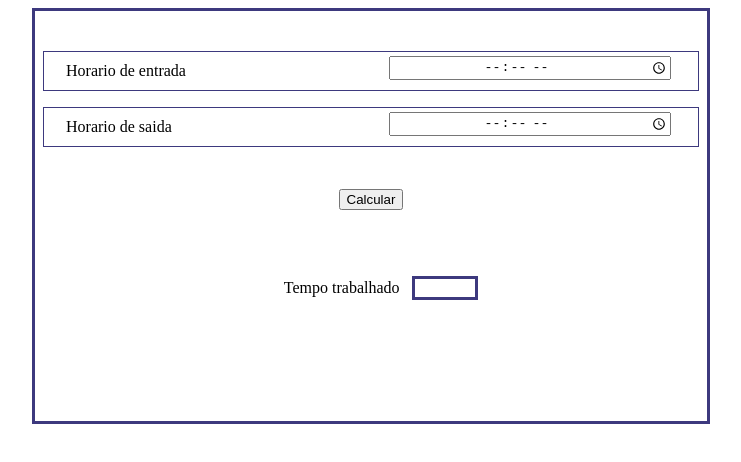
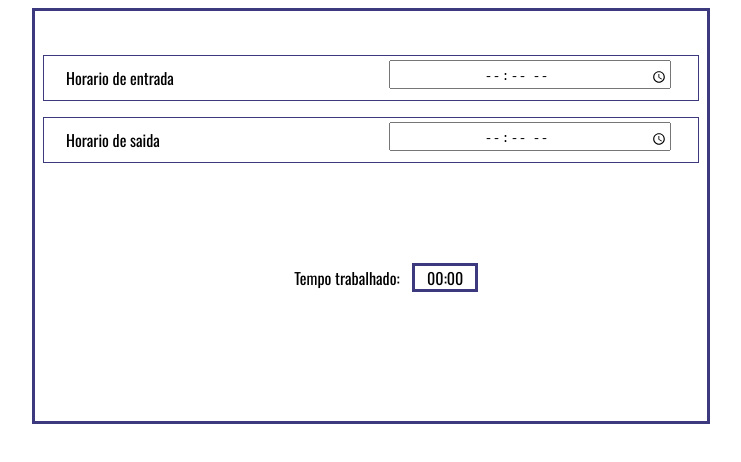
Before and after one commit to VitorAlaluf/Sistema_de_ponto, a plain HTML site: page index.html in a window 1280 px wide. Shown: the whole page, without its empty margins (269-1010 px from the left). Drawn offline with nearby package versions, Linux system fonts and the light colour scheme.

Commit message:
Creating a failsafe method against NaN & visuals

```diff
--- a/CSS.css
+++ b/CSS.css
@@ -1,3 +1,9 @@
+@import url('https://fonts.googleapis.com/css2?family=Oswald:wght@400&display=swap');
+
+body{
+    font-family: 'Oswald', Arial, Helvetica, sans-serif;
+}
+
 .center{
     margin: auto;
     width: 50%;
@@ -9,6 +15,7 @@
 }
 
 .display{
+    margin-top: 100px;
     margin-bottom: 1rem !important;
     width: 100%;
     height: 50px;
@@ -27,7 +34,7 @@
 .result{
     width: 60px;
     text-align: center;
-    height: 36%;
+    height: 46%;
     border: 3px solid rgb(61, 57, 126);
 }
 
@@ -47,20 +54,7 @@
 .mb-3 {
     margin-bottom:1rem!important;
     border: 1px solid rgb(61, 57, 126);
-   }
-
-
-div.row:nth-child(2) > div:nth-child(2) {
-    margin-top: 3.5px;
-   }
-
-div.row:nth-child(1) > div:nth-child(2) {
-    margin-top: 3.5px;
-   }
-
-div.row:nth-child(1) {
-    margin-top: 0px;
-   }
+}
 
 
 .col-sm-10{
@@ -77,3 +71,27 @@ div.row:nth-child(1) {
     margin: 10px;
     text-align: left;
 }
+
+
+
+#entry_time{
+    margin-top: 3,5;
+    padding-top: 5px;
+}
+
+#leaving_time {
+    margin-top: 0px;
+    padding-top: 5px;
+}
+
+
+
+div.row:nth-child(2) > div:nth-child(2) {
+    padding-top: 4px;
+    padding-bottom: 3px;
+   }
+
+   div.row:nth-child(1) > div:nth-child(2) {
+    padding-top: 4px;
+    padding-bottom: 3px;
+   }
--- a/JavaScript.js
+++ b/JavaScript.js
@@ -1,8 +1,10 @@
-function WorkedTime(){
+function WorkedTime(entry_time, leaving_time){
 
     //getting the values
     var entry_time = document.getElementById('entry_time').value;
     var leaving_time = document.getElementById('leaving_time').value;
+
+    if(leaving_time>entry_time){
 
         //turning values given in HH:MM to minutes
         entry_time = entry_time.split(':');
@@ -25,17 +27,17 @@ function WorkedTime(){
             formated_minutes="0"+formated_minutes;
         }
 
+        formated_hours = formated_hours || '00';
+        formated_minutes = formated_minutes || '00';
+
         //returning formated worked time
         document.getElementById('result').innerHTML = formated_hours + ':' + formated_minutes;
 
+        //document.getElementById('result').innerHTML = eTime;
 
+    }else{
+        console.log("invalid time");
+        document.getElementById('result').innerHTML = "00:00";
+    }
 
-
-
-//    console.log("entry time in minutes: " + entry_time_minutes);
-//    console.log("leaving time in minutes: " + leaving_time_minutes);
-//    console.log("difference in minutes: " + diff);
-//    console.log("difference in hours: " + diff/60);
-//    console.log("minutes worked: " + diff%60);
-//    console.log("Time worked: " + WorkedTime);
 }
--- a/index.html
+++ b/index.html
@@ -26,7 +26,7 @@
             </div>
 
             <div class="col-sm-10">
-              <input type="time" class="form-control" id="entry_time">
+              <input type="time" class="form-control" id="entry_time" onchange="WorkedTime(this.value)">
             </div>
 
           </div>
@@ -38,20 +38,20 @@
             </div>
 
             <div class="col-sm-10">
-              <input type="time" class="form-control" id="leaving_time">
+              <input type="time" class="form-control" id="leaving_time" onchange="WorkedTime(this.value)">
             </div>
 
           </div>
 
-          <div class="button">
+          <!--<div class="button">
             <button type="button" class="btn btn-secondary" onclick="WorkedTime()" value="submit">Calcular</button>
-          </div>
+          </div>-->
 
           <div class="display">
 
-            <div class="result-text">Tempo trabalhado</div>
+            <div class="result-text">Tempo trabalhado:</div>
 
-            <div id="result" class="result"></div>
+            <div id="result" class="result">00:00</div>
           </div>
         </form>
     </div>
```
Lines whose indentation alone changed are shown as unchanged.
